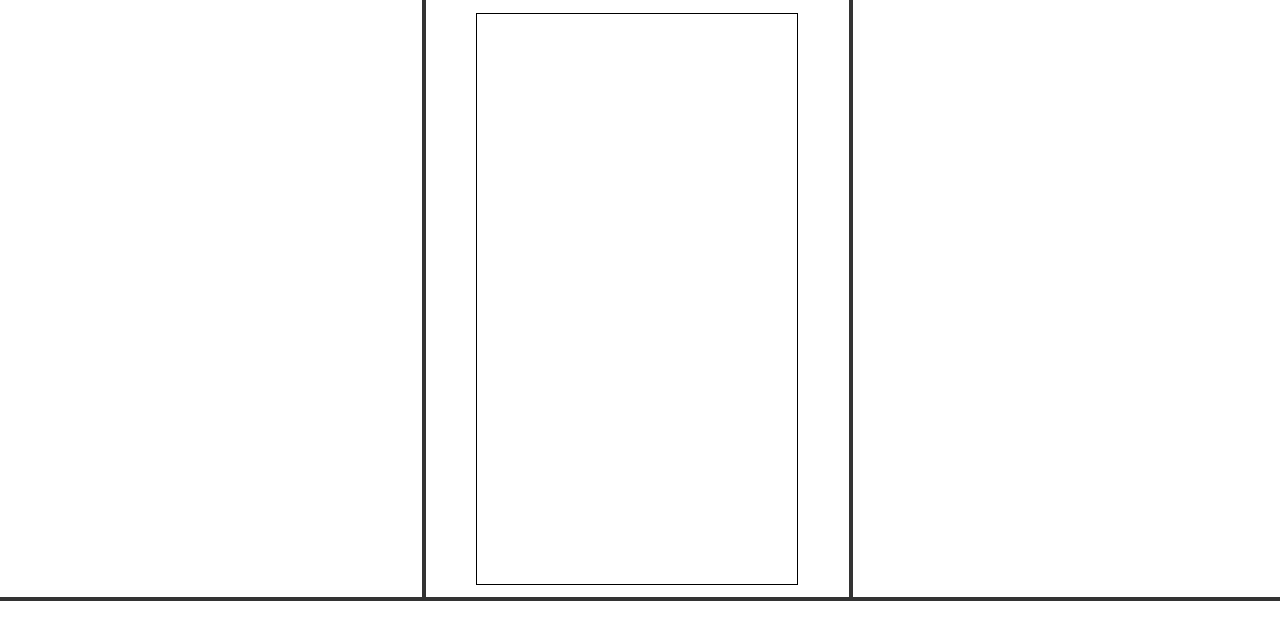
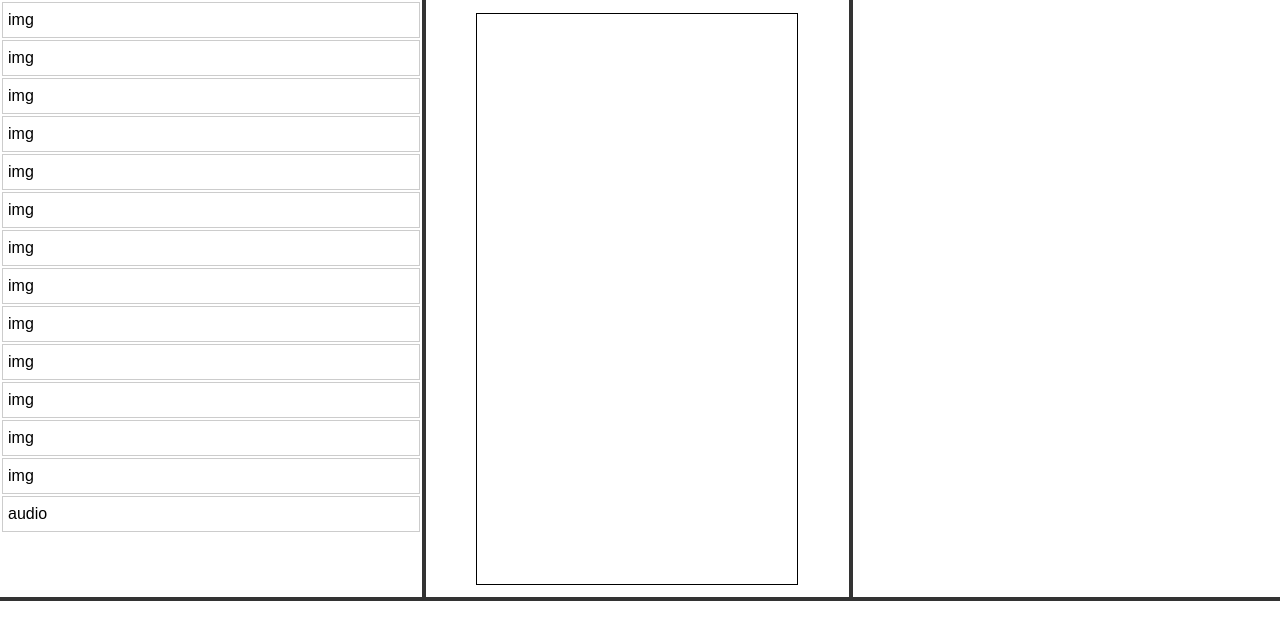
Before and after one commit to artemiomorales/maestro-web, a React (Vite) app: page / in a window 1280 px wide. Shown: the top 640 px of the page. Built offline with nearby package versions, Linux system fonts and the light colour scheme.

Commit message:
Begin adding hierarchy and inspector

```diff
--- a/scene.json
+++ b/scene.json
@@ -6,6 +6,7 @@
     },
     "elements": [
         {
+            "id": "557c73d4-02ea-47d7-9760-4824a45c8cb1",
             "type": "img",
             "path": "/media/Eyes1.png",
             "clips": [
@@ -24,6 +25,7 @@
             ]
         },
         {
+            "id": "558cff9d-7d18-4267-8ac6-90c22ad8d102",
             "type": "img",
             "path": "/media/Eyes2.png",
             "clips": [
@@ -42,6 +44,7 @@
             ]
         },
         {
+            "id": "ecb463cf-52a4-4aaa-bc10-6aa6d05dea9a",
             "type": "img",
             "path": "/media/Eyes3.png",
             "clips": [
@@ -60,6 +63,7 @@
             ]
         },
         {
+            "id": "f42fd6d4-fff6-4097-98e0-488f1812c00d",
             "type": "img",
             "path": "/media/Eyes4.png",
             "clips": [
@@ -78,6 +82,7 @@
             ]
         },
         {
+            "id": "e7353dbf-b21b-4118-84c3-92f29475e44a",
             "type": "img",
             "path": "/media/Eyes5.png",
             "clips": [
@@ -96,6 +101,7 @@
             ]
         },
         {
+            "id": "6752b3d9-7e3d-4bb2-a82d-f336480b554f",
             "type": "img",
             "path": "/media/Eyes6.png",
             "clips": [
@@ -114,6 +120,7 @@
             ]
         },
         {
+            "id": "96a7f9ae-10cb-4644-87e0-8339ec13dcaf",
             "type": "img",
             "path": "/media/Eyes7.png",
             "clips": [
@@ -132,6 +139,7 @@
             ]
         },
         {
+            "id": "6b2684f6-46f4-4778-99cf-ed1b380677e0",
             "type": "img",
             "path": "/media/Eyes8.png",
             "clips": [
@@ -150,6 +158,7 @@
             ]
         },
         {
+            "id": "72ce9c45-15f2-4d62-a1ad-7740a4dea1c7",
             "type": "img",
             "path": "/media/Eyes9.png",
             "clips": [
@@ -168,6 +177,7 @@
             ]
         },
         {
+            "id": "0afc1509-b7b2-4f91-bfb4-c93451f47c0b",
             "type": "img",
             "path": "/media/Eyes10.png",
             "clips": [
@@ -186,6 +196,7 @@
             ]
         },
         {
+            "id": "55bfdc6d-51ec-4d58-b1cd-5d5e7a3fe0f8",
             "type": "img",
             "path": "/media/Eyes11.png",
             "clips": [
@@ -204,6 +215,7 @@
             ]
         },
         {
+            "id": "73200d03-e987-41c7-8af3-8361d390bfc1",
             "type": "img",
             "path": "/media/Eyes12.png",
             "clips": [
@@ -222,6 +234,7 @@
             ]
         },
         {
+            "id": "ccda90b4-cce8-49fd-800a-9f52be52c373",
             "type": "img",
             "path": "/media/Eyes13.png",
             "clips": [
@@ -240,6 +253,7 @@
             ]
         },
         {
+            "id": "f40cf7d5-f580-4770-965d-f8449d82c9d0",
             "type": "audio",
             "path": "/media/audio/04 - Music.mp3",
             "autoplay": false,
--- a/src/components/Editor.tsx
+++ b/src/components/Editor.tsx
@@ -60,7 +60,9 @@ const Editor = () => {
     useEffect(() => {
         if (topWidgetRef.current && bottomWidgetRef.current && resizerActive === "bottom") {
             bottomWidgetRef.current.style.flexBasis = `${bottomWidgetHeight + bottomResizerDelta}px`;
+            bottomWidgetRef.current.style.height = `${bottomWidgetHeight + bottomResizerDelta}px`;
             topWidgetRef.current.style.flexBasis = `${topWidgetHeight - bottomResizerDelta}px`;
+            topWidgetRef.current.style.height = `${topWidgetHeight - bottomResizerDelta}px`;
         }
     }, [topLeftResizerDelta, topRightResizerDelta, bottomResizerDelta, resizerActive, bottomWidgetHeight, topWidgetHeight]);
 
--- a/src/components/Hierarchy.tsx
+++ b/src/components/Hierarchy.tsx
@@ -1,13 +1,20 @@
 import { useEffect, useRef, useState } from "react";
-import { useSelector } from "react-redux";
+import { useDispatch, useSelector } from "react-redux";
+import { setSelectedNode, Node } from "../redux/slices/editorSlice";
 
 const Hierarchy = () => {
+    const dispatch = useDispatch();
     const {
         resizerActive,
         topLeftResizerDelta,
         topRightResizerDelta,
         bottomResizerDelta
     } = useSelector( (state: any) => state.window);
+
+    const {
+        scene,
+        selectedNode,
+    } = useSelector( (state: any) => state.editor);
 
     const hierarchyRef = useRef<HTMLDivElement>(null);
     const [hierarchyWidth, setHierarchyWidth] = useState<number>(0)
@@ -24,10 +31,29 @@ const Hierarchy = () => {
         }
     }, [topLeftResizerDelta, topRightResizerDelta, bottomResizerDelta, resizerActive, hierarchyWidth]);
 
+    console.log("Inspector render", selectedNode);
+    const { elements } = scene;
+
     return (
-      <div className="hierarchy" ref={hierarchyRef}>
+        <div className="hierarchy" ref={hierarchyRef}>
 
-      </div>
+            <table>
+                <tbody>
+                    {elements?.map((element: Node, index: number) => (
+                        <tr key={index} className={ element?.id === selectedNode?.id ? 'selected' : '' } onClick={(e) => {
+                            e.stopPropagation();
+                            console.log("Clicked on element", element);
+                            dispatch(setSelectedNode(element));
+                        }}>
+                            <td>
+                                <span>{element.type}</span>
+                            </td>
+                        </tr>
+                    ))}
+                </tbody>
+            </table>
+
+        </div>
     );
   };
 
--- a/src/components/Inspector.tsx
+++ b/src/components/Inspector.tsx
@@ -6,8 +6,12 @@ const Inspector = () => {
         resizerActive,
         topLeftResizerDelta,
         topRightResizerDelta,
-        bottomResizerDelta
+        bottomResizerDelta,
     } = useSelector( (state: any) => state.window);
+
+    const {
+        selectedNode,
+    } = useSelector( (state: any) => state.editor);
 
     const inspectorRef = useRef<HTMLDivElement>(null);
     const [inspectorWidth, setInspectorWidth] = useState<number>(0)
@@ -26,7 +30,35 @@ const Inspector = () => {
 
     return (
       <div className="inspector" ref={inspectorRef}>
-
+        { selectedNode &&
+            <div>
+                <p>{selectedNode.type}</p>
+                <table>
+                    <tr>
+                        <td>
+                            <strong>Transform</strong>
+                        </td>
+                        <td>X</td>
+                        <td>
+                            <input type="number"></input>
+                        </td>
+                        <td>Y</td>
+                        <td>
+                            <input type="number"></input>
+                        </td>
+                    </tr>
+                    <tr>
+                        <td>
+                            <strong>Opacity</strong>
+                        </td>
+                        <td></td>
+                        <td>
+                            <input type="number"></input>
+                        </td>
+                    </tr>
+                </table>
+            </div>
+        }
       </div>
     );
 
--- a/src/index.scss
+++ b/src/index.scss
@@ -111,6 +111,7 @@ img {
 
 .widget-top > * {
     flex-basis: 33%;
+    flex-shrink: 1;
 }
 
 .widget-bottom {
@@ -162,7 +163,30 @@ input[type="range"] {
 }
 
 .hierarchy {
+    overflow-y: scroll;
+
+    table {
+        width: 100%;
+        max-height: 100%;
+    }
+
+    tr.selected {
+        background: lightblue;
+    }
+
+    td {
+        padding: 5px;
+        border: 1px solid #ccc;
+        width: 100%;
+    }
+}
+
+.inspector {
     padding: 20px;
+
+    input {
+        width: 50px;
+    }
 }
 
 iframe {
--- a/src/redux/slices/editorSlice.ts
+++ b/src/redux/slices/editorSlice.ts
@@ -1,25 +1,32 @@
 import { createSlice, PayloadAction } from '@reduxjs/toolkit';
 
-interface Vector2 {
+export interface Vector2 {
     x: number;
     y: number;
 }
 
-interface Element {
+export interface Node {
     id: number;
     name: string;
     position: Vector2;
     scale: Vector2;
+    type: "text" | "img" | "video" | "audio";
 }
 
-interface EditorState {
+export interface EditorState {
     duration: number;
-    scene: object;
+    scene: {
+      elements: Node[];
+    }
+    selectedNode: Node | null;
 }
 
 const initialState: EditorState = {
     duration: 0,
-    scene: {},
+    scene: {
+      elements: []
+    },
+    selectedNode: null
 };
 
 const editorSlice = createSlice({
@@ -32,12 +39,16 @@ const editorSlice = createSlice({
     setScene: (state, action: PayloadAction<object>) => {
         state.scene = action.payload;
     },
+    setSelectedNode: (state, action: PayloadAction<Node>) => {
+        state.selectedNode = action.payload;
+    }
   },
 });
 
 export const {
     setDuration,
-    setScene
+    setScene,
+    setSelectedNode
 } = editorSlice.actions;
 
 export default editorSlice.reducer;
```
